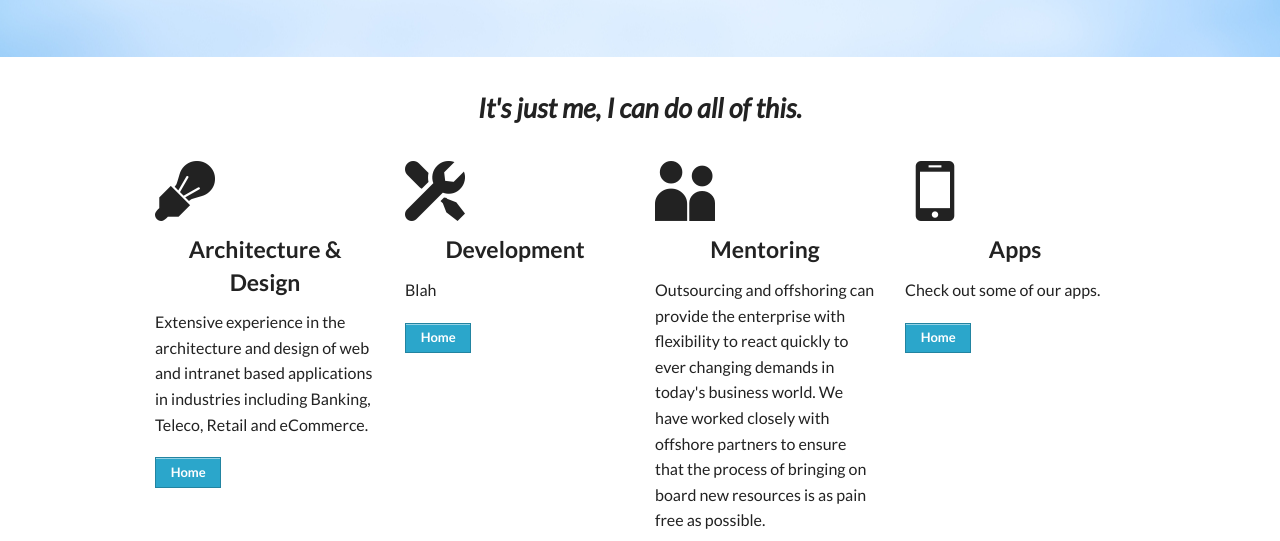
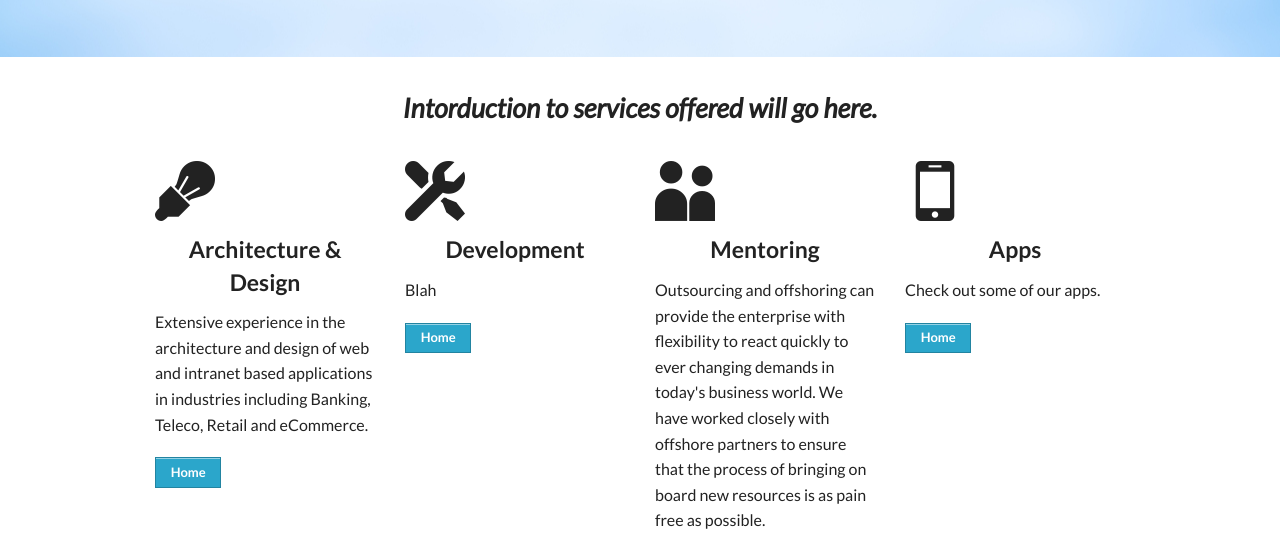
Before and after one commit to stephenhardy/maestrosoftware, a plain HTML site: page index.html in a window 1280 px wide. Shown: the part 259-800 px from the top of the page. Drawn offline with Linux system fonts and the light colour scheme.

Commit message:
Very little

```diff
--- a/index.html
+++ b/index.html
@@ -63,7 +63,7 @@
  		<!-- Services -->
  		<div class="row">
  			<span class="text-center">
-				<h3>It's just me, I can do all of this.</h3>
+				<h3>Intorduction to services offered will go here.</h3>
 			</span>
  			<!-- Architecture and Design -->
 	 		<div class="large-3 columns">
```
